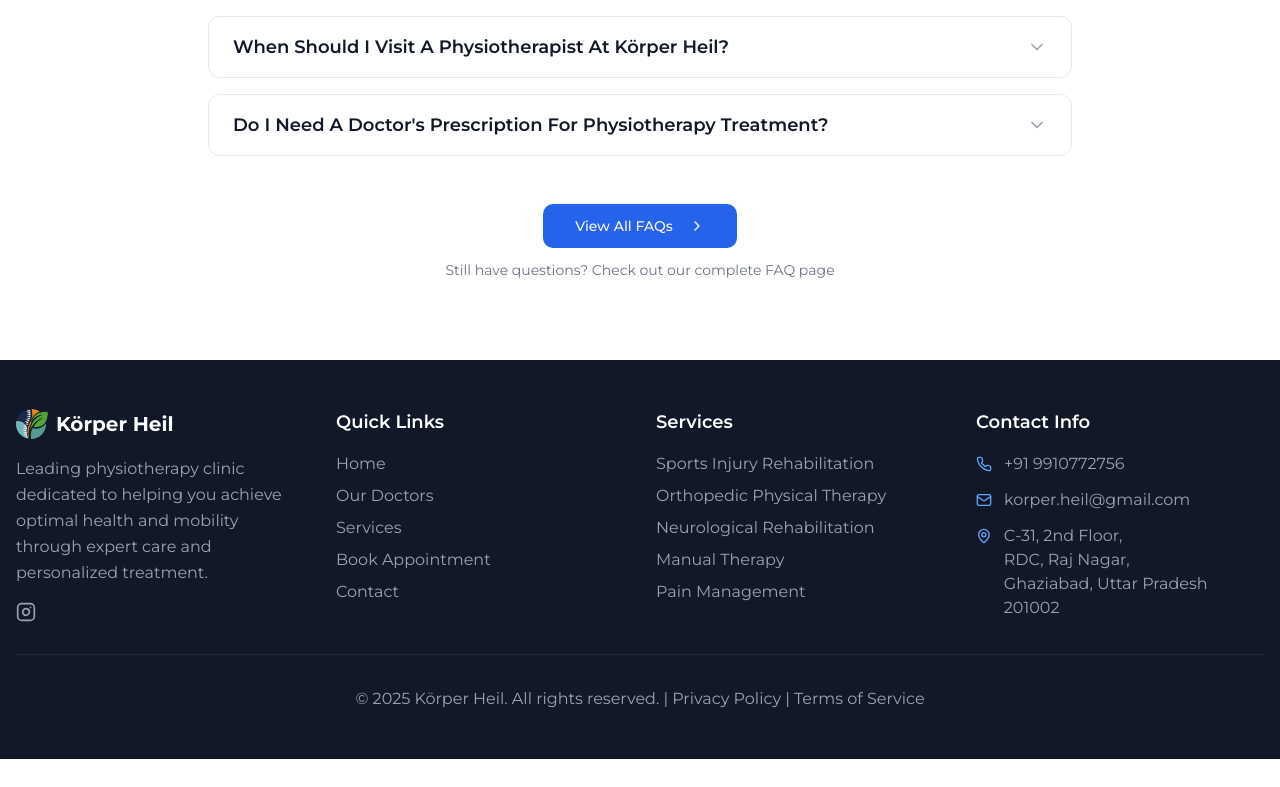
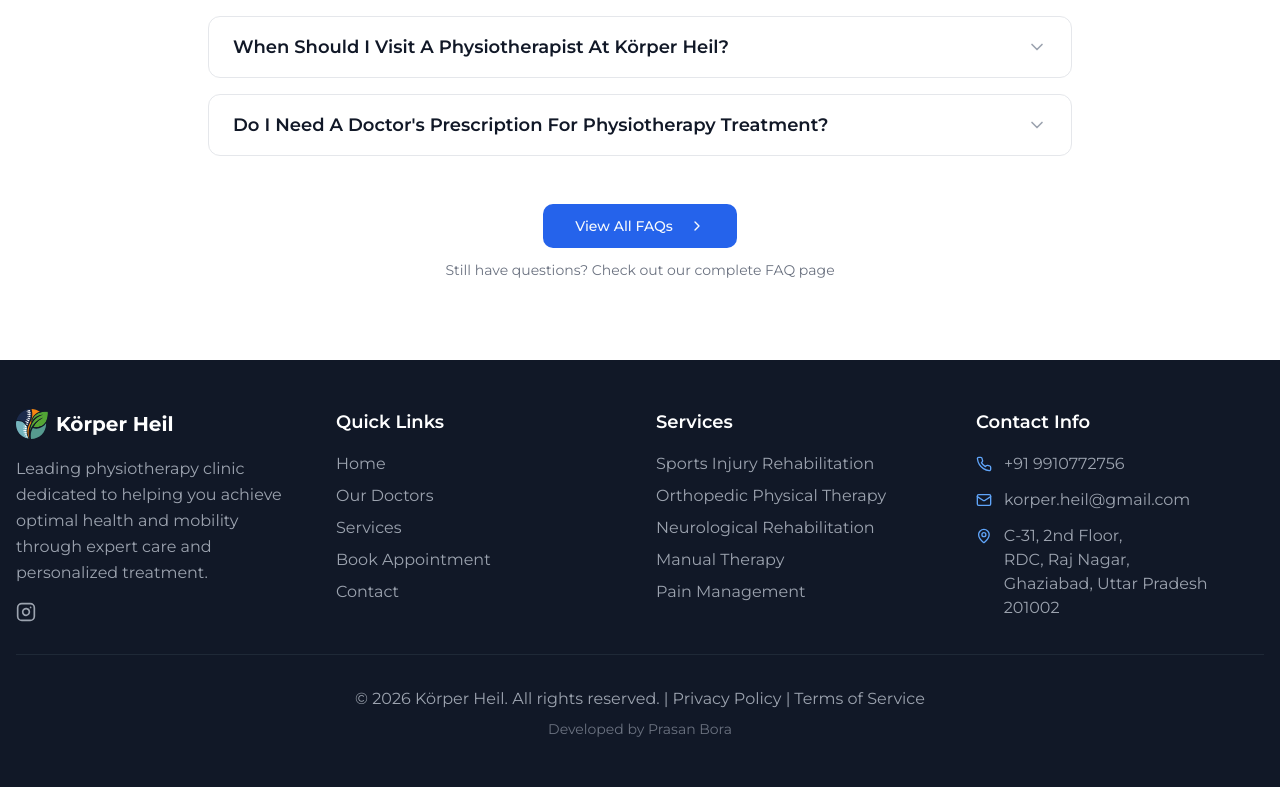
Before and after one commit to korperheil/PhysioSite, a Next.js app: page / in a window 1280 px wide. Shown: the part 3278-4065 px from the top of the page. Before the commit the page ends 4037 px from the top, so only its background shows below. Built offline with nearby package versions, Linux system fonts and the light colour scheme.

Commit message:
fix(footer): update copyright year to 2026 and add developer link

```diff
--- a/components/footer.tsx
+++ b/components/footer.tsx
@@ -108,7 +108,7 @@ export function Footer() {
 
         <div className="border-t border-gray-800 mt-8 pt-8 text-center">
           <p className="text-gray-400">
-            © 2025 Körper Heil. All rights reserved. |
+            © 2026 Körper Heil. All rights reserved. |
             <Link href="/privacy" className="hover:text-white transition-colors ml-1">
               Privacy Policy
             </Link>{" "}
@@ -117,6 +117,12 @@ export function Footer() {
               Terms of Service
             </Link>
           </p>
+          <p className="text-gray-500 text-sm mt-2">
+            Developed by{" "}
+            <Link href="https://www.linkedin.com/in/prasan-bora/" target="_blank" rel="noopener noreferrer" className="hover:text-white transition-colors">
+              Prasan Bora
+            </Link>
+          </p>
         </div>
       </div>
     </footer>
```
